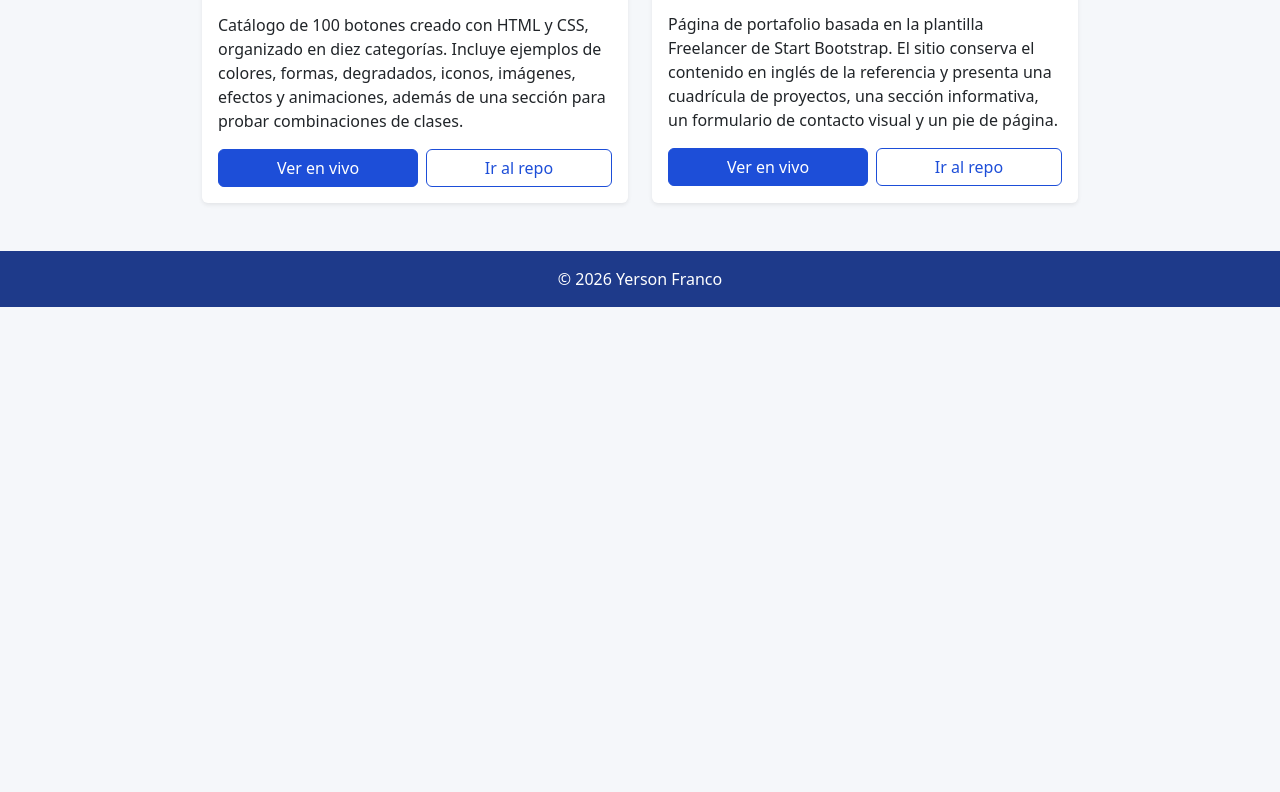
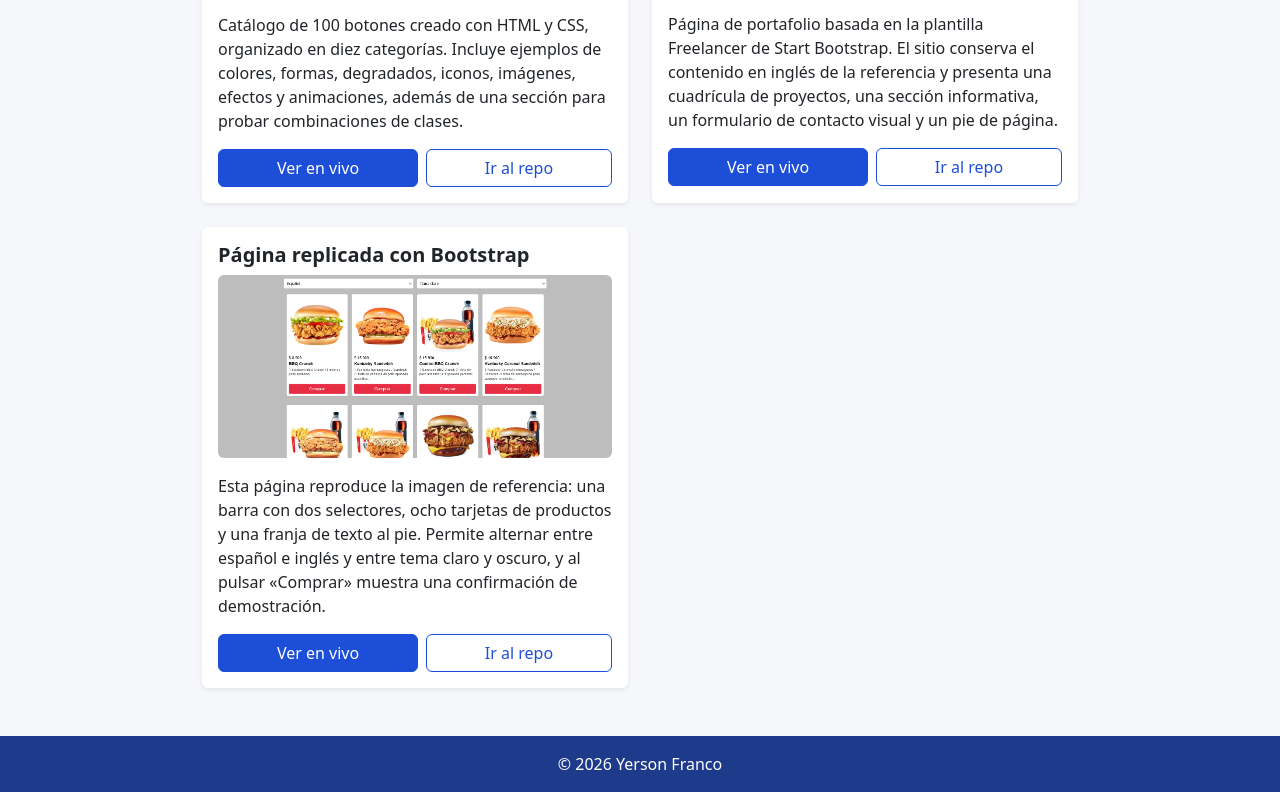
Before and after one commit to YersonFranco/Portafolio-web, a plain HTML site: page pages/individual.html in a window 1280 px wide. Shown: the part 981-1773 px from the top of the page. Before the commit the page ends 1288 px from the top, so only its background shows below. Drawn offline with nearby package versions, Linux system fonts and the light colour scheme.

Commit message:
feat: agrega proyecto kfc cambio de tema e idioma

```diff
--- a/pages/individual.html
+++ b/pages/individual.html
@@ -106,7 +106,7 @@
                         <div class="card-body p-3">
                             <h3 class="h5 fw-bold">Página replicada con Bootstrap</h3>
                             <img src="../img/startbootstrap.png" class="img-fluid rounded mb-3"
-                                alt="Captura de la librería de botones, organizada en categorías con ejemplos de estilos y efectos">
+                                alt="Captura de la página replicada con Bootstrap, mostrando una cuadrícula de proyectos y un formulario de contacto">
                             <p>Página de portafolio basada en la plantilla Freelancer de Start Bootstrap. El sitio
                                 conserva el contenido en inglés de la referencia y presenta una cuadrícula de proyectos,
                                 una sección informativa, un formulario de contacto visual y un pie de página.</p>
@@ -117,6 +117,25 @@
                                 <a class="btn btn-outline-primary flex-fill"
                                     href="https://github.com/YersonFranco/startbootstrap" target="_blank"
                                     rel="noopener noreferrer">Ir al repo</a>
+                            </div>
+                        </div>
+                    </article>
+                </div>
+                <div class="col">
+                    <article class="card h-100 border-0 shadow-sm">
+                        <div class="card-body p-3">
+                            <h3 class="h5 fw-bold">Página replicada con Bootstrap</h3>
+                            <img src="../img/kfc.png" class="img-fluid rounded mb-3"
+                                alt="Captura de la pagina de KFC replicada, mostrando una barra de navegación, ocho tarjetas de productos y un pie de página">
+                            <p>Esta página reproduce la imagen de referencia: una barra con dos selectores, ocho
+                                tarjetas de productos y una franja de texto al pie. Permite alternar entre español e
+                                inglés y entre tema claro y oscuro, y al pulsar «Comprar» muestra una confirmación de
+                                demostración.</p>
+                            <div class="d-flex flex-wrap gap-2">
+                                <a class="btn btn-primary flex-fill" href="https://yersonfranco.github.io/kfc/"
+                                    target="_blank" rel="noopener noreferrer">Ver en vivo</a>
+                                <a class="btn btn-outline-primary flex-fill" href="https://github.com/YersonFranco/kfc"
+                                    target="_blank" rel="noopener noreferrer">Ir al repo</a>
                             </div>
                         </div>
                     </article>
```
Also changed, not shown: img/kfc.png (added).
